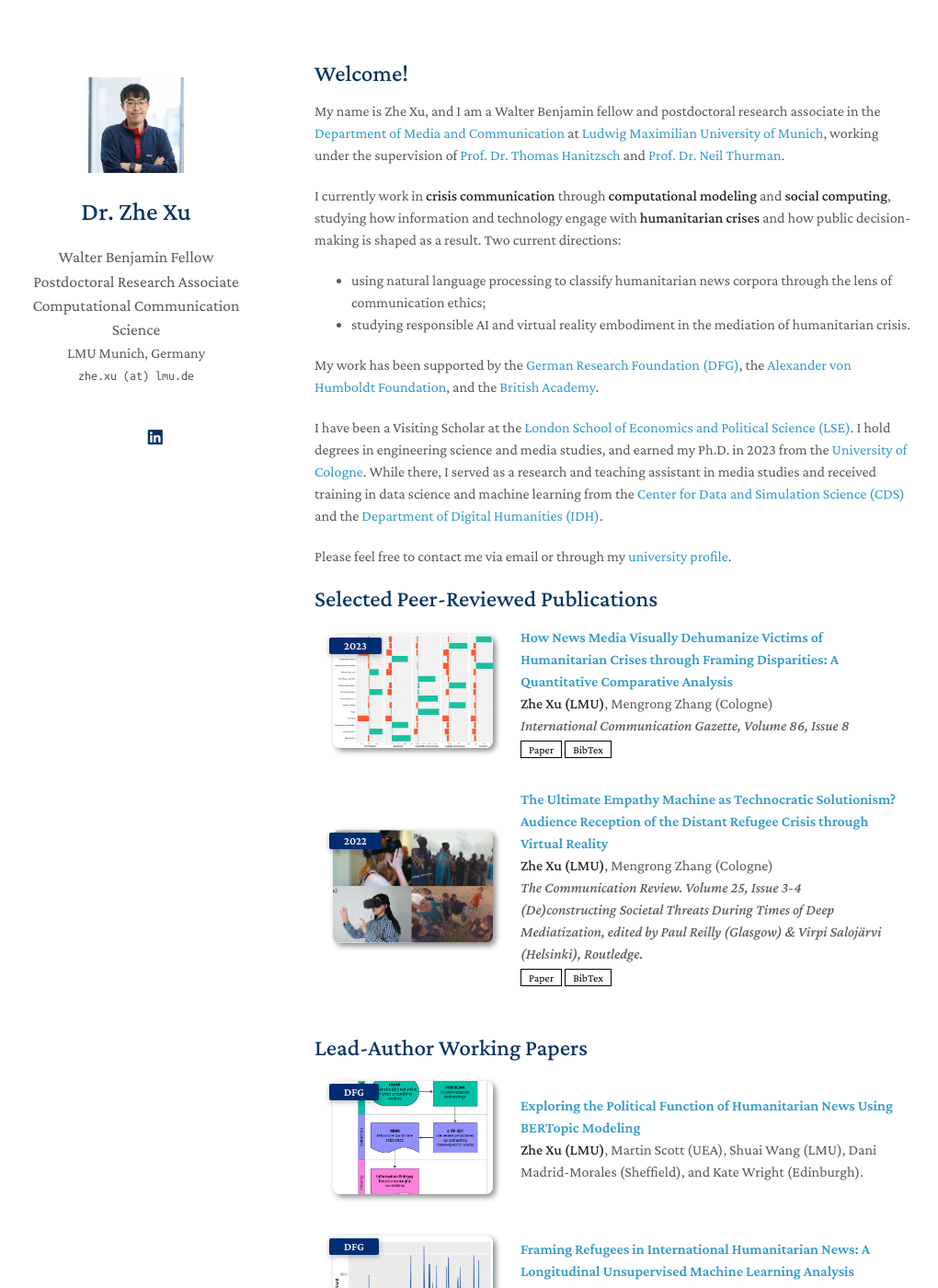
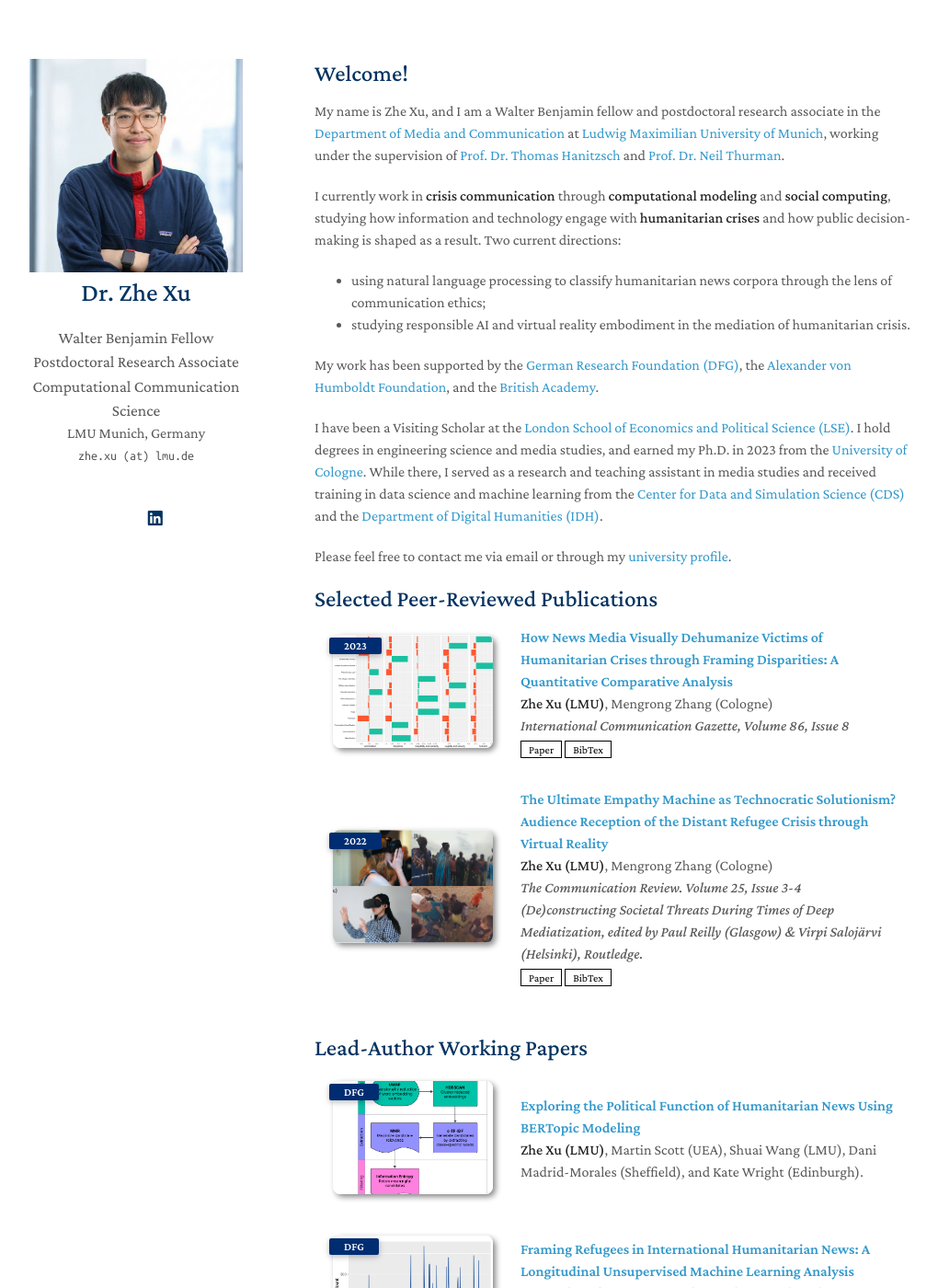
Before and after one commit to zhexuphd/home, a Jekyll site: the page built from index.md, in a window 1280 px wide and 1400 px high. Shown: the whole window at 92% size, without its empty margins (128-1148 px from the left). Built offline with Jekyll 4.4.1, drawn with Linux system fonts in a browser that asks for light colours; a style sheet for code colours, icons or effects is not loaded; our own code applies the rules of GitHub Pages for plain Markdown files.

Commit message:
Update minimal-light.scss

```diff
--- a/_sass/minimal-light.scss
+++ b/_sass/minimal-light.scss
@@ -216,8 +216,8 @@
 
       .image.avatar img {
         border-radius: 0;
-        width: 45%;
-        padding: 20px;
+        width: 100%;
+        padding: 0;
         // border: 1px solid #ddd;
         // padding: 3px;
         // box-shadow: 0 -1px 5px 1px rgba(200, 200, 200, 0.3);
@@ -225,7 +225,7 @@
 
     #header .image.avatar {
       margin: 0 0 1em 0;
-      width: 8.00em;
+      width: 12em;
     }
 
 h3, h4, h5, h6 {
```
